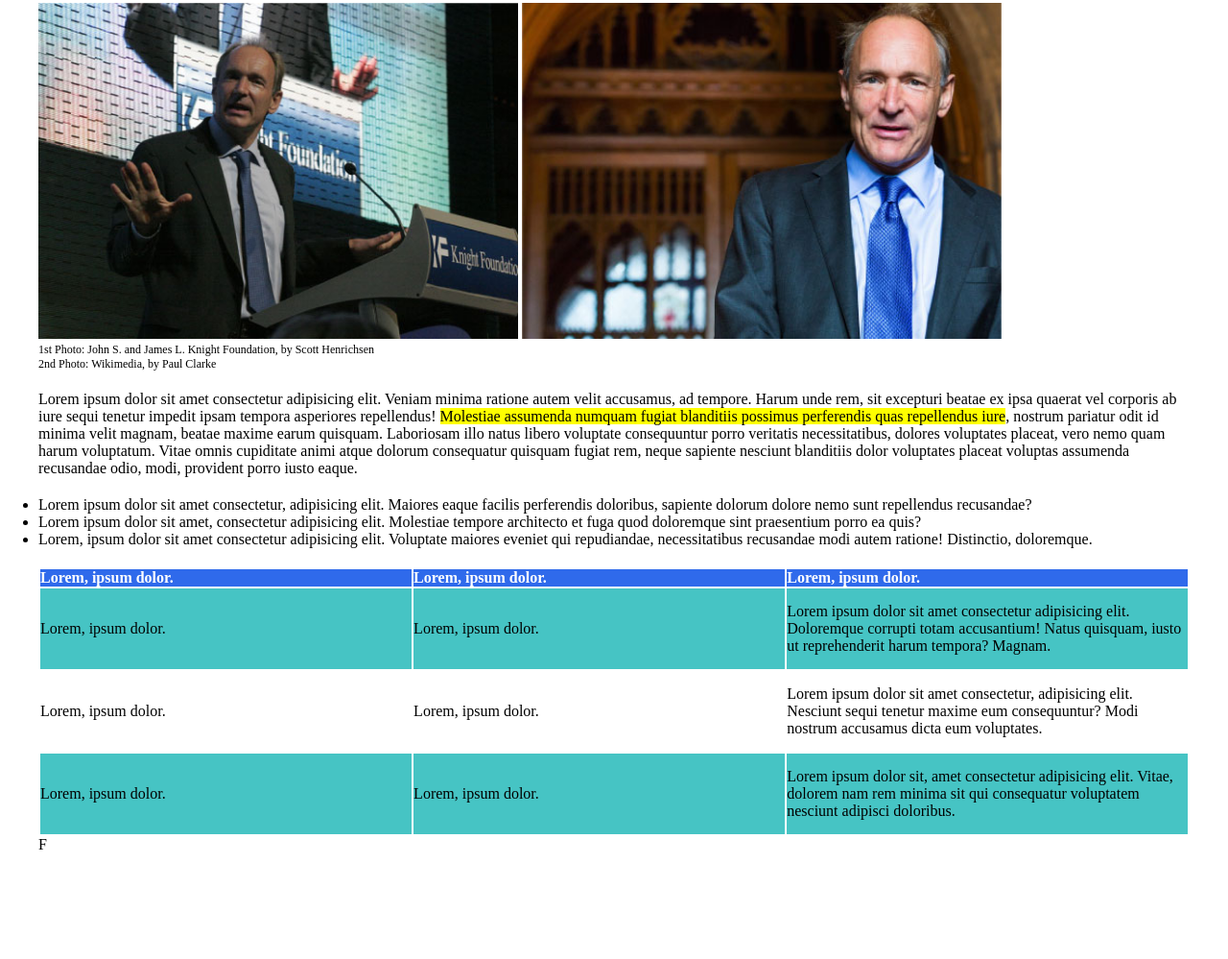
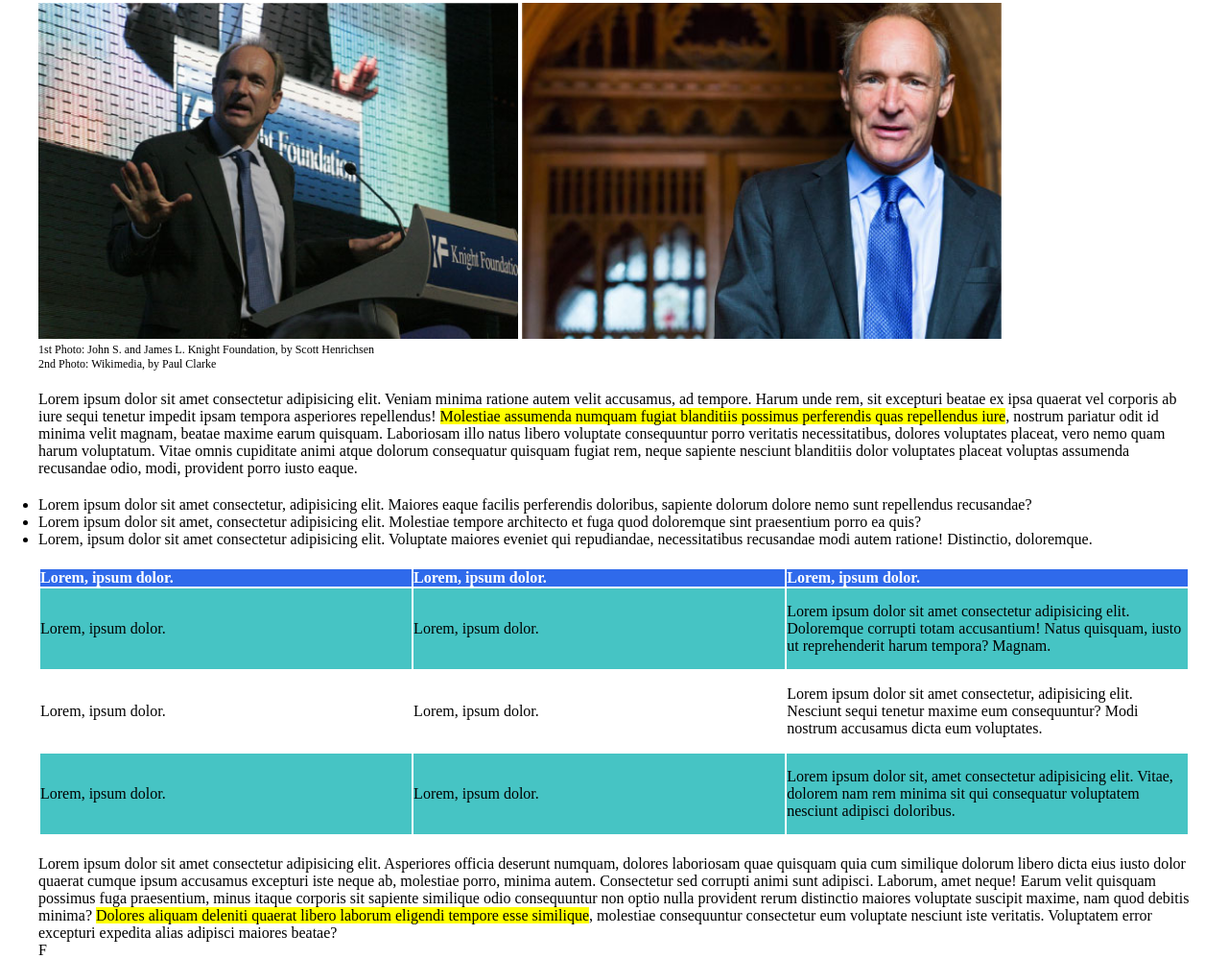
Before and after one commit to carmelopalumbo/html-css-booleaner, a plain HTML site: page index.html in a window 1280 px wide. Shown: the part 225-1224 px from the top of the page at 96% size. Before the commit the page ends 1114 px from the top, so only its background shows below. Drawn offline with Linux system fonts and the light colour scheme.

Commit message:
fix-comments

```diff
--- a/css/style.css
+++ b/css/style.css
@@ -92,6 +92,7 @@ section{
 
 table{
   text-align: left;
+  margin-bottom: 20px;
 }
 
 thead{
--- a/index.html
+++ b/index.html
@@ -41,6 +41,7 @@
      <p>2nd Photo: Wikimedia, by Paul Clarke</p>
     </div>
 
+    <!-- Prima parte articolo -->
     <section>
       <p>Lorem ipsum dolor sit amet consectetur adipisicing elit. Veniam minima ratione autem velit accusamus, ad tempore. Harum unde rem, sit excepturi beatae ex ipsa quaerat vel corporis ab iure sequi tenetur impedit ipsam tempora asperiores repellendus! <span class="highlighted">Molestiae assumenda numquam fugiat blanditiis possimus perferendis quas repellendus iure</span>, nostrum pariatur odit id minima velit magnam, beatae maxime earum quisquam. Laboriosam illo natus libero voluptate consequuntur porro veritatis necessitatibus, dolores voluptates placeat, vero nemo quam harum voluptatum. Vitae omnis cupiditate animi atque dolorum consequatur quisquam fugiat rem, neque sapiente nesciunt blanditiis dolor voluptates placeat voluptas assumenda recusandae odio, modi, provident porro iusto eaque.</p>
     </section>
@@ -55,6 +56,7 @@
 
     <section>
 
+    <!-- Tabella riassuntiva -->
       <table>
 
         <thead>
@@ -93,6 +95,11 @@
 
     </section>
 
+    <!-- Chiusura articolo -->
+    <p>
+      Lorem ipsum dolor sit amet consectetur adipisicing elit. Asperiores officia deserunt numquam, dolores laboriosam quae quisquam quia cum similique dolorum libero dicta eius iusto dolor quaerat cumque ipsum accusamus excepturi iste neque ab, molestiae porro, minima autem. Consectetur sed corrupti animi sunt adipisci. Laborum, amet neque! Earum velit quisquam possimus fuga praesentium, minus itaque corporis sit sapiente similique odio consequuntur non optio nulla provident rerum distinctio maiores voluptate suscipit maxime, nam quod debitis minima? <span class="highlighted">Dolores aliquam deleniti quaerat libero laborum eligendi tempore esse similique</span>, molestiae consequuntur consectetur eum voluptate nesciunt iste veritatis. Voluptatem error excepturi expedita alias adipisci maiores beatae?
+    </p>
+
   </main>
 
   <footer>F</footer>
```
